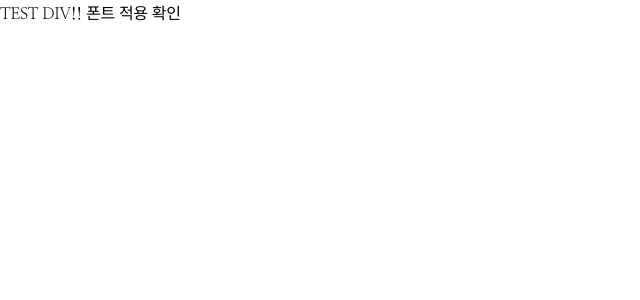
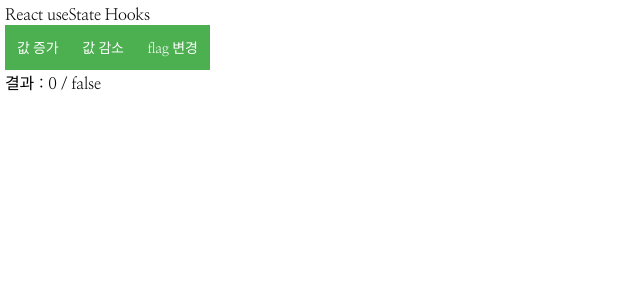
Before and after one commit to katanazero86/react-study-old, a React app: page / in a window 1280 px wide. Shown: the top 300 px of the page, without its empty margins (0-640 px from the left). Built offline with nearby package versions, Linux system fonts and the light colour scheme.

Commit message:
[feature] 프로젝트 설정 2019-09-26 - react 학습용 프로젝트 구성 - 직접, npm init 후 구성
- pm2 및 koa 구성
- useState 예제 작성

```diff
--- a/src/components/App.js
+++ b/src/components/App.js
@@ -0,0 +1,34 @@
+import React, {useState} from 'react';
+import './App.scss';
+
+
+export default function App() {
+
+    // useState
+    const [count, setCount] = useState(0);
+    const [flag, setFlag] = useState(false);
+
+    function incrementCount() {
+        setCount(count + 1);
+    }
+
+    function decrementCount() {
+        setCount(count - 1);
+    }
+
+    return (
+      <div className="app">
+          <p>
+              React useState Hooks
+          </p>
+          <div className="button-wrap">
+              <button onClick={incrementCount}> 값 증가 </button>
+              <button onClick={decrementCount}> 값 감소 </button>
+              <button onClick={() => {setFlag(!flag)}}>flag 변경</button>
+          </div>
+          <p>
+            결과 : {count} / {flag.toString()}
+          </p>
+      </div>
+    )
+}
--- /dev/null
+++ b/src/components/App.scss
@@ -0,0 +1,35 @@
+
+.app {
+
+  padding: 5px;
+
+  button {
+    background-color: #4CAF50;  /* Green */
+    border: none;
+    color: white;
+    padding: 12px;
+    text-align: center;
+    text-decoration: none;
+    display: inline-block;
+    font-size: 14px;
+    cursor: pointer;
+  }
+
+  button:hover {
+    background-color: #39853c;  /* Green */
+  }
+
+  .button-wrap {
+    display: flex;
+    flex-direction: row;
+    flex-wrap: nowrap;
+    align-items: center;
+
+  }
+
+  p {
+    padding: 0;
+    margin: 0;
+  }
+
+}
--- a/src/index.js
+++ b/src/index.js
@@ -3,11 +3,15 @@ import ReactDOM from 'react-dom';
 
 import './index.scss';
 
-const test = (
-    <div>TEST DIV!! 폰트 적용 확인</div>
-);
+// components
+import App from './components/App.js';
+
+
+// const test = (
+//     <div>TEST DIV!! 폰트 적용 확인</div>
+// );
 
 ReactDOM.render(
-    test,
+    <App/>,
     document.getElementById('root')
 );
--- a/webpack.config.js
+++ b/webpack.config.js
@@ -2,7 +2,7 @@ const path = require('path');
 const HtmlWebpackPlugin = require('html-webpack-plugin');
 
 module.exports = {
-    entry: './src/server.js',
+    entry: './src/index.js',
 
     output: {
         path: path.resolve(__dirname, 'build'),
```
